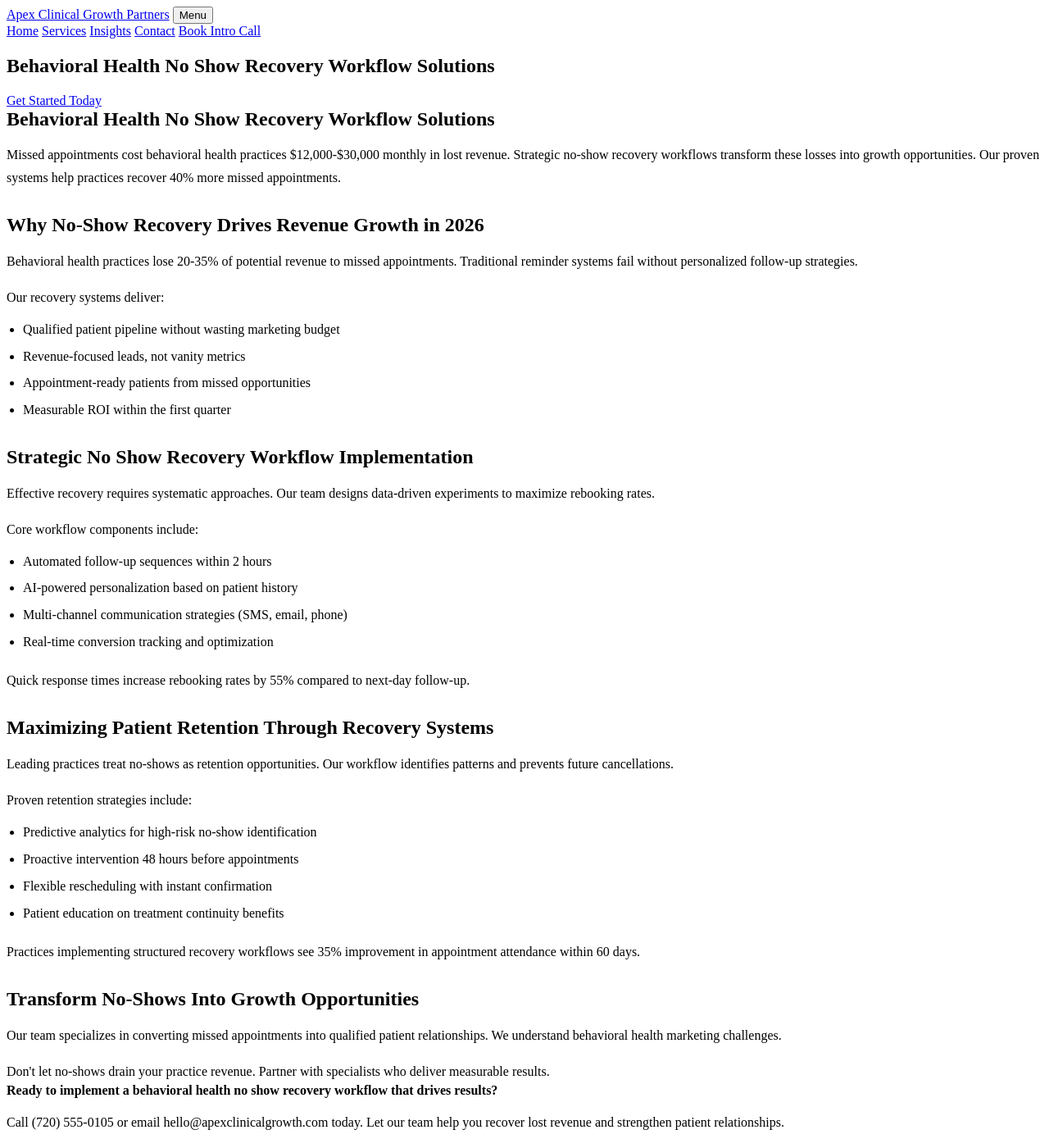
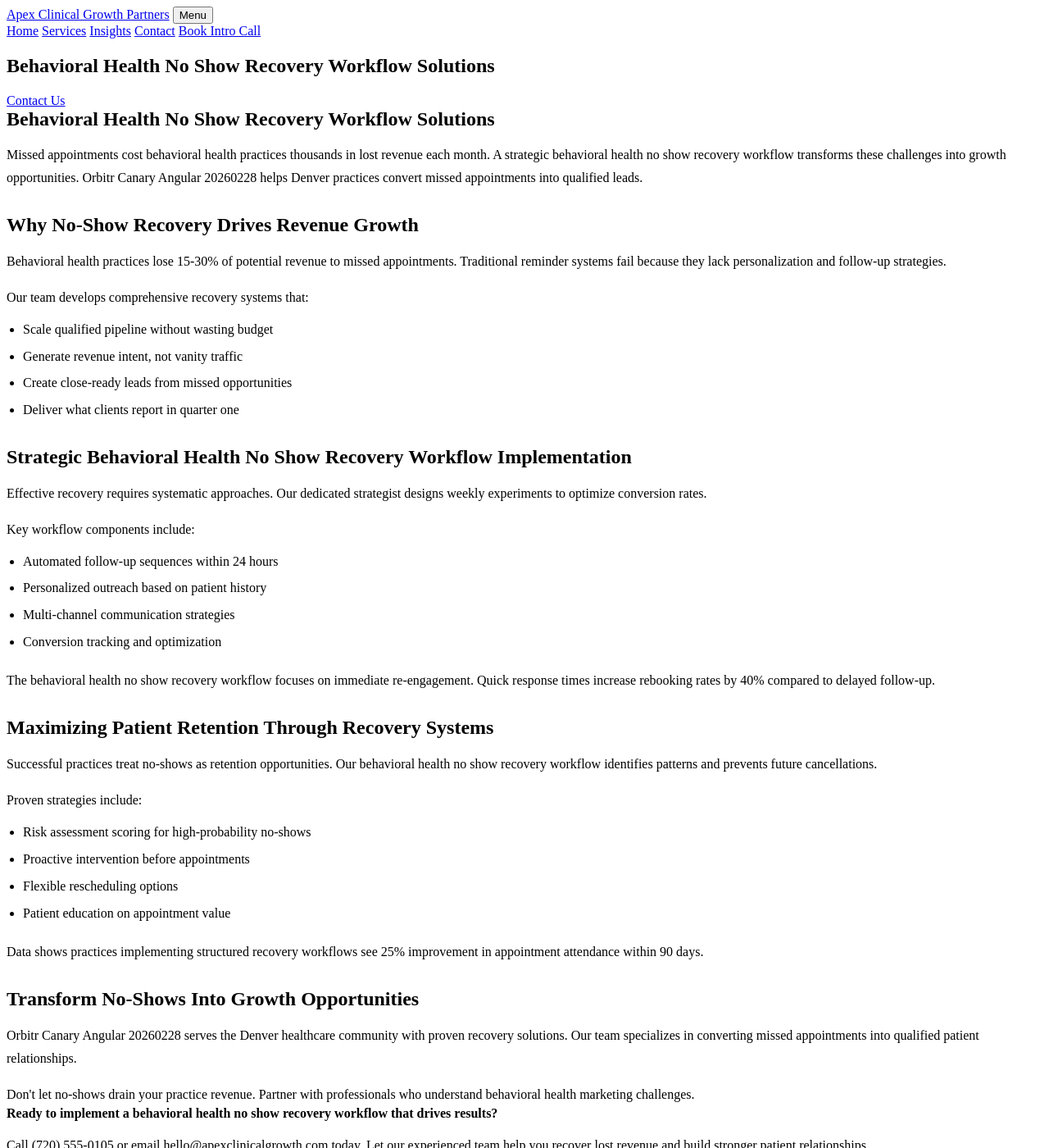
Before and after one commit to prjctlphbt/orbitr-canary-angular-20260228, a Jekyll site: the page angular-behavioral-noshow-20260228144655.html, which Jekyll copies as it is, in a window 1280 px wide and 1400 px high. Shown: the whole window at 82% size. Built offline with Jekyll 4.4.1, drawn with Linux system fonts in a browser that asks for light colours; some of the changed text lies outside the part shown.

Commit message:
Rollback: Revert changes to angular-behavioral-noshow-20260228144655.html

```diff
--- a/angular-behavioral-noshow-20260228144655.html
+++ b/angular-behavioral-noshow-20260228144655.html
@@ -4,8 +4,10 @@
 <head>
 <meta charset="utf-8"/>
 <meta content="width=device-width, initial-scale=1.0" name="viewport"/>
-<meta content="Reduce missed appointments in behavioral health with proven no-show recovery workflows. Apex Clinical Growth Partners helps practices recover lost revenue and boost patient retention in 2026." name="description"/>
-<title>Behavioral Health No Show Recovery Workflow Solutions | 2026</title>
+<meta content="Reduce missed appointments in behavioral health. Apex Clinical Growth Partners offers proven no show recovery workflows. Optimize your practice today.
+
+Characte" name="description"/>
+<title>Behavioral Health No Show Recovery Workflow Solutions</title>
 <style>
 
 
@@ -103,53 +105,53 @@
 <section class="page-hero landing-hero">
 <div class="container">
 <h1>Behavioral Health No Show Recovery Workflow Solutions</h1>
-<a class="cta" href="/services/">Get Started Today</a>
+<a class="cta" href="/services/">Contact Us</a>
 </div>
 </section>
 <section class="landing-content">
 <div class="container orbitr-generated-content">
 <h1>Behavioral Health No Show Recovery Workflow Solutions</h1>
-<p>Missed appointments cost behavioral health practices $12,000-$30,000 monthly in lost revenue. Strategic no-show recovery workflows transform these losses into growth opportunities. Our proven systems help practices recover 40% more missed appointments.</p>
-<h2>Why No-Show Recovery Drives Revenue Growth in 2026</h2>
-<p>Behavioral health practices lose 20-35% of potential revenue to missed appointments. Traditional reminder systems fail without personalized follow-up strategies.</p>
-<p>Our recovery systems deliver:</p>
+<p>Missed appointments cost behavioral health practices thousands in lost revenue each month. A strategic behavioral health no show recovery workflow transforms these challenges into growth opportunities. Orbitr Canary Angular 20260228 helps Denver practices convert missed appointments into qualified leads.</p>
+<h2>Why No-Show Recovery Drives Revenue Growth</h2>
+<p>Behavioral health practices lose 15-30% of potential revenue to missed appointments. Traditional reminder systems fail because they lack personalization and follow-up strategies.</p>
+<p>Our team develops comprehensive recovery systems that:</p>
 <ul>
-<li>Qualified patient pipeline without wasting marketing budget</li>
-<li>Revenue-focused leads, not vanity metrics</li>
-<li>Appointment-ready patients from missed opportunities</li>
-<li>Measurable ROI within the first quarter</li>
+<li>Scale qualified pipeline without wasting budget</li>
+<li>Generate revenue intent, not vanity traffic</li>
+<li>Create close-ready leads from missed opportunities</li>
+<li>Deliver what clients report in quarter one</li>
 </ul>
-<h2>Strategic No Show Recovery Workflow Implementation</h2>
-<p>Effective recovery requires systematic approaches. Our team designs data-driven experiments to maximize rebooking rates.</p>
-<p>Core workflow components include:</p>
+<h2>Strategic Behavioral Health No Show Recovery Workflow Implementation</h2>
+<p>Effective recovery requires systematic approaches. Our dedicated strategist designs weekly experiments to optimize conversion rates.</p>
+<p>Key workflow components include:</p>
 <ul>
-<li>Automated follow-up sequences within 2 hours</li>
-<li>AI-powered personalization based on patient history</li>
-<li>Multi-channel communication strategies (SMS, email, phone)</li>
-<li>Real-time conversion tracking and optimization</li>
+<li>Automated follow-up sequences within 24 hours</li>
+<li>Personalized outreach based on patient history</li>
+<li>Multi-channel communication strategies</li>
+<li>Conversion tracking and optimization</li>
 </ul>
-<p>Quick response times increase rebooking rates by 55% compared to next-day follow-up.</p>
+<p>The behavioral health no show recovery workflow focuses on immediate re-engagement. Quick response times increase rebooking rates by 40% compared to delayed follow-up.</p>
 <h2>Maximizing Patient Retention Through Recovery Systems</h2>
-<p>Leading practices treat no-shows as retention opportunities. Our workflow identifies patterns and prevents future cancellations.</p>
-<p>Proven retention strategies include:</p>
+<p>Successful practices treat no-shows as retention opportunities. Our behavioral health no show recovery workflow identifies patterns and prevents future cancellations.</p>
+<p>Proven strategies include:</p>
 <ul>
-<li>Predictive analytics for high-risk no-show identification</li>
-<li>Proactive intervention 48 hours before appointments</li>
-<li>Flexible rescheduling with instant confirmation</li>
-<li>Patient education on treatment continuity benefits</li>
+<li>Risk assessment scoring for high-probability no-shows</li>
+<li>Proactive intervention before appointments</li>
+<li>Flexible rescheduling options</li>
+<li>Patient education on appointment value</li>
 </ul>
-<p>Practices implementing structured recovery workflows see 35% improvement in appointment attendance within 60 days.</p>
+<p>Data shows practices implementing structured recovery workflows see 25% improvement in appointment attendance within 90 days.</p>
 <h2>Transform No-Shows Into Growth Opportunities</h2>
-<p>Our team specializes in converting missed appointments into qualified patient relationships. We understand behavioral health marketing challenges.</p>
-<p>Don't let no-shows drain your practice revenue. Partner with specialists who deliver measurable results.</p>
+<p>Orbitr Canary Angular 20260228 serves the Denver healthcare community with proven recovery solutions. Our team specializes in converting missed appointments into qualified patient relationships.</p>
+<p>Don't let no-shows drain your practice revenue. Partner with professionals who understand behavioral health marketing challenges.</p>
 <strong>Ready to implement a behavioral health no show recovery workflow that drives results?</strong>
-<p>Call (720) 555-0105 or email hello@apexclinicalgrowth.com today. Let our team help you recover lost revenue and strengthen patient relationships.</p>
+<p>Call (720) 555-0105 or email hello@apexclinicalgrowth.com today. Let our experienced team help you recover lost revenue and build stronger patient relationships.</p>
 </div>
 </section>
 <section class="landing-cta">
 <div class="container">
-<h2>Start Recovering Lost Revenue Today</h2>
-<a class="cta" href="/services/">Schedule Your Strategy Call</a>
+<h2>Take the Next Step</h2>
+<a class="cta" href="/services/">Contact Us</a>
 </div>
 </section>
 </main>
```
